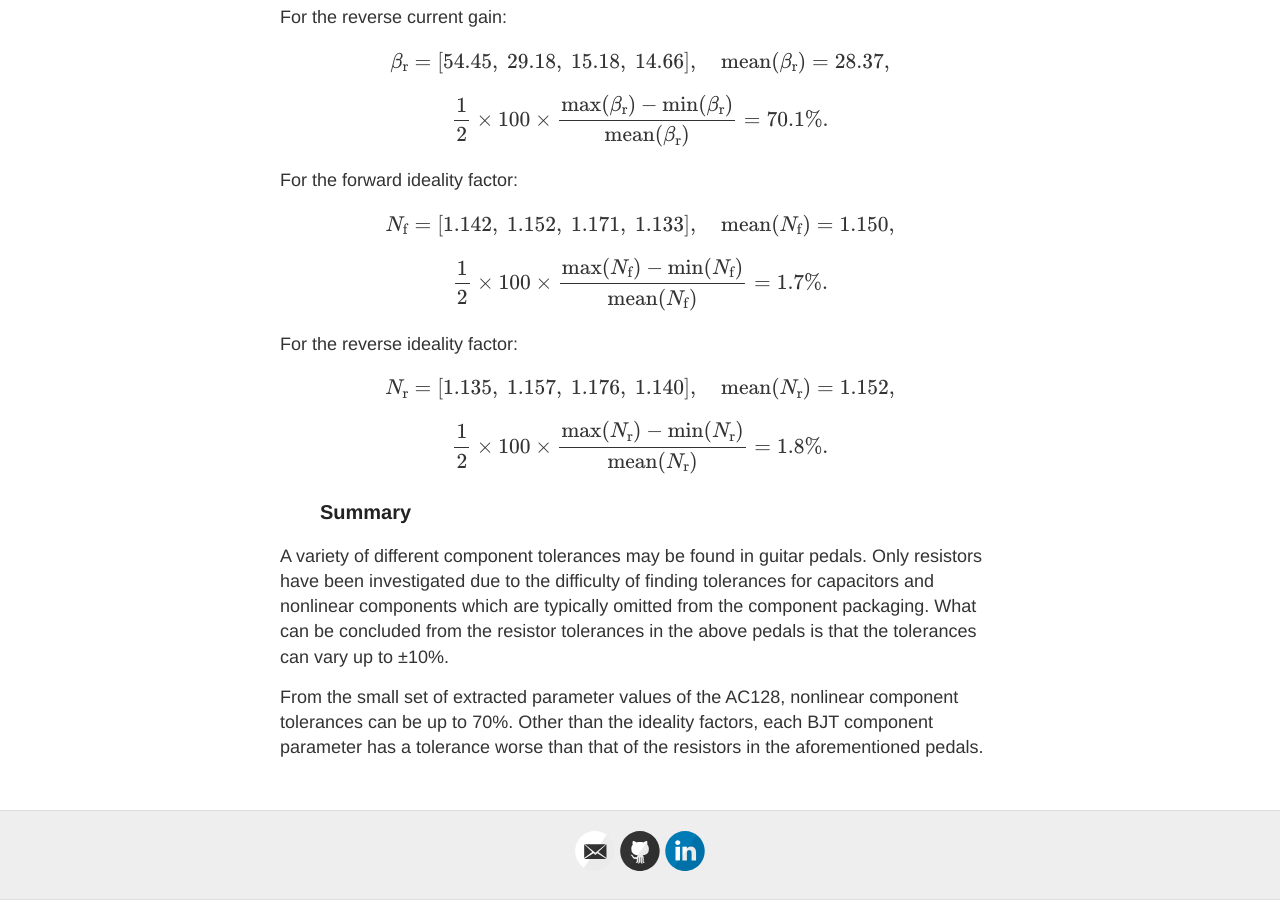
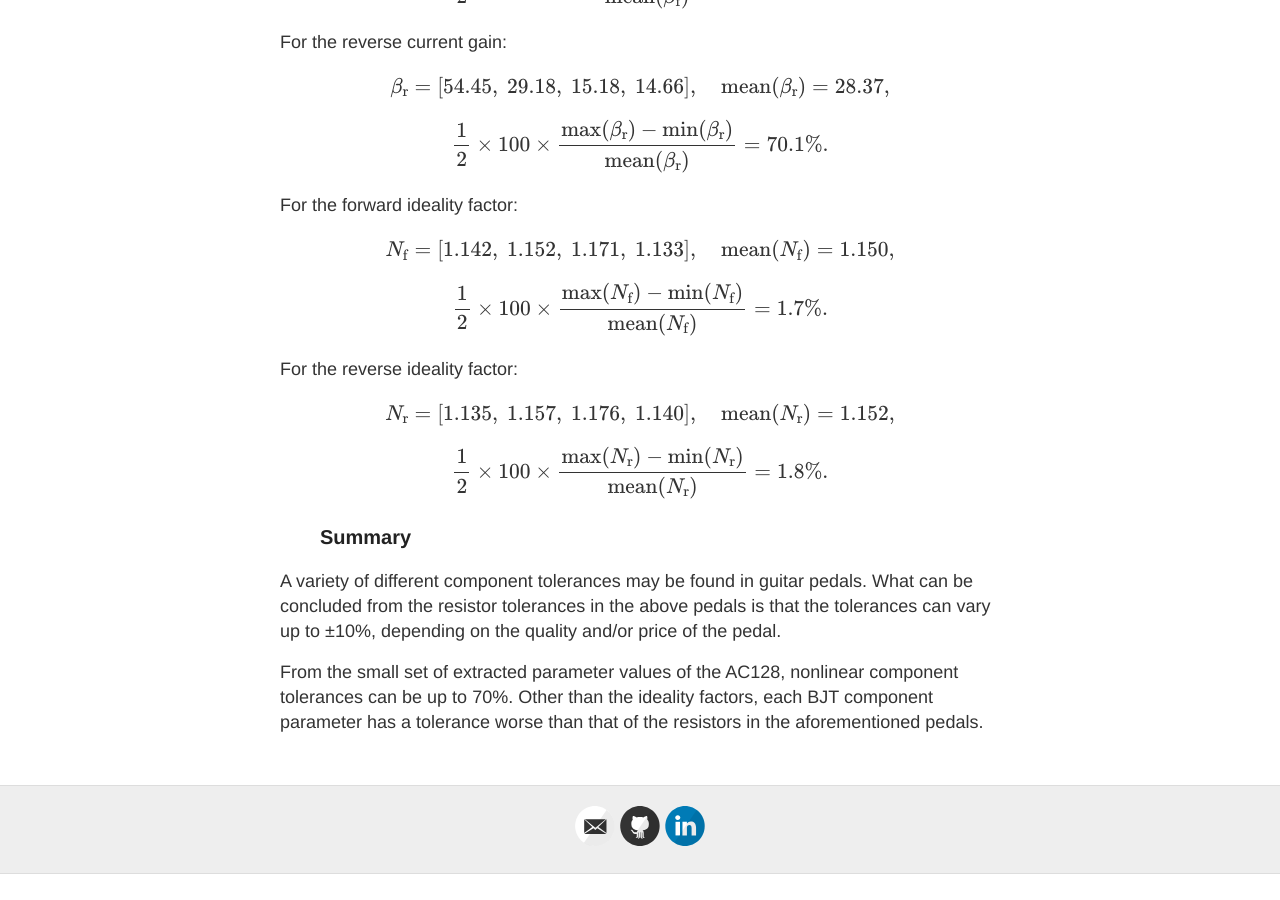
Before and after one commit to bholmesqub/thesis, a Jekyll site: the page built from chapters/identification-design/component-tolerances.md, in a window 1280 px wide and 900 px high, scrolled down 3217 px. Built offline with Jekyll 4.4.1, drawn with Linux system fonts in a browser that asks for light colours; formulas are drawn with MathJax 3; after the commit the page ends 4091 px from its top, so only the background shows below that; some of the changed text lies outside the part shown.

Commit message:
Tidied up copy of new section.

```diff
--- a/chapters/identification-design/component-tolerances.md
+++ b/chapters/identification-design/component-tolerances.md
@@ -88,6 +88,6 @@ For the reverse ideality factor:
 
 ### Summary
 
-A variety of different component tolerances may be found in guitar pedals. Only resistors have been investigated due to the difficulty of finding tolerances for capacitors and nonlinear components which are typically omitted from the component packaging. What can be concluded from the resistor tolerances in the above pedals is that the tolerances can vary up to ±10%.
+A variety of different component tolerances may be found in guitar pedals. What can be concluded from the resistor tolerances in the above pedals is that the tolerances can vary up to ±10%, depending on the quality and/or price of the pedal.
 
 From the small set of extracted parameter values of the AC128, nonlinear component tolerances can be up to 70%. Other than the ideality factors, each BJT component parameter has a tolerance worse than that of the resistors in the aforementioned pedals.
```
Also changed, not shown: other parts of chapters/identification-design/component-tolerances.md (+1 -1 lines).
